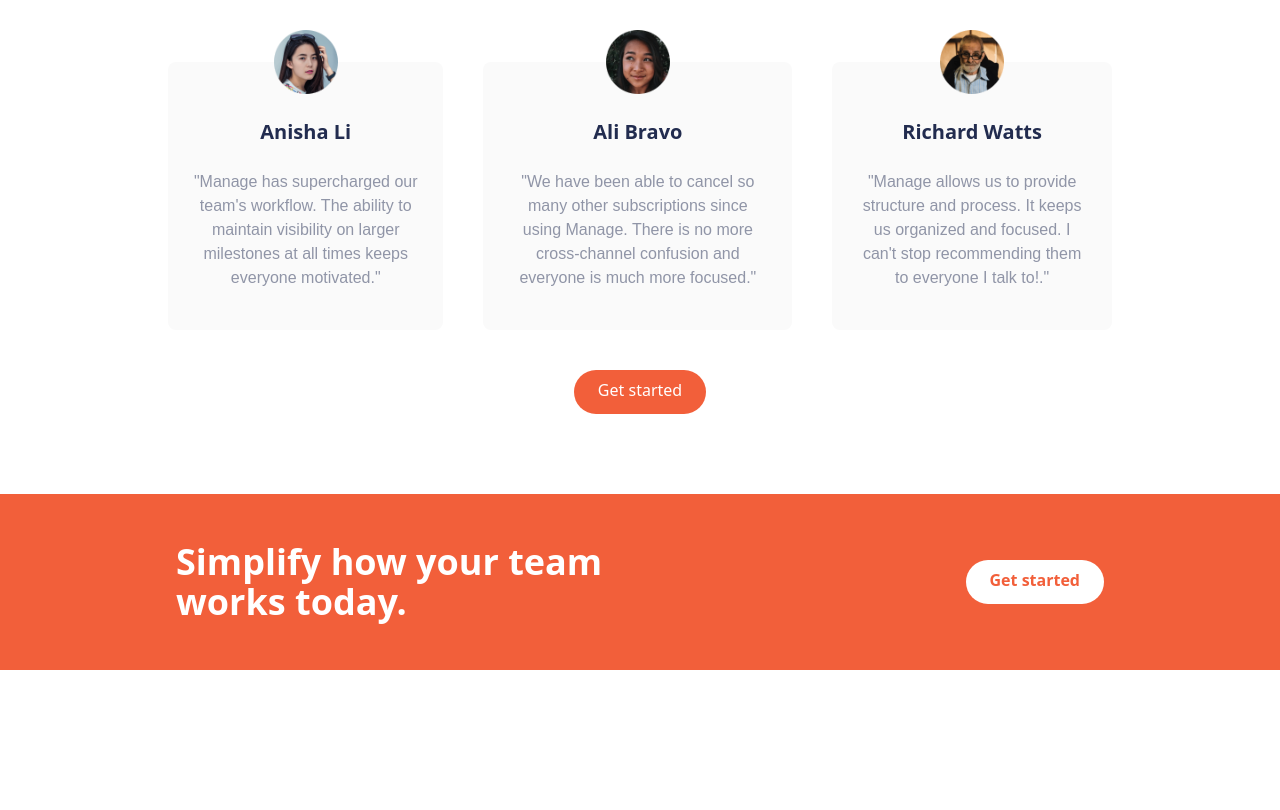
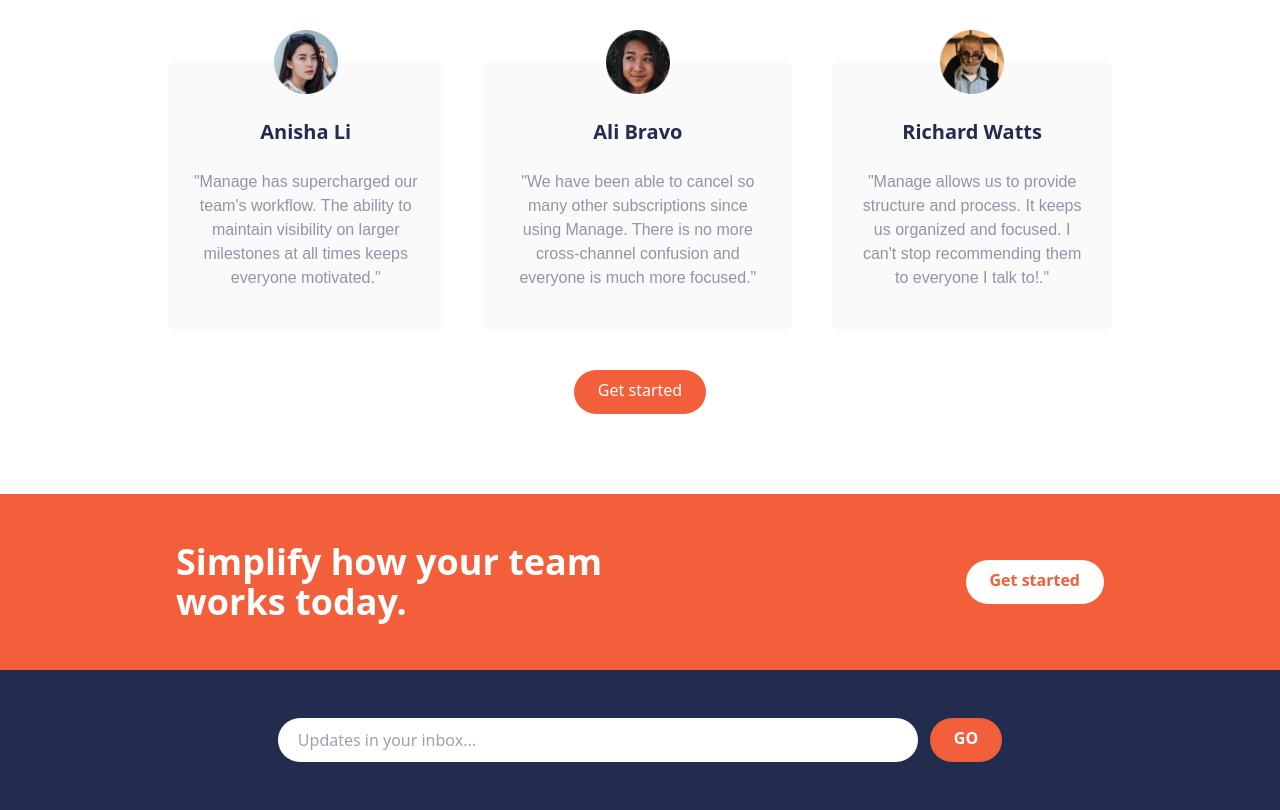
Before and after one commit to luisgcode/tailwindProject, a website: page index.html in a window 1280 px wide. Shown: the part 1330-2140 px from the top of the page. Before the commit the page ends 2000 px from the top, so only its background shows below. Drawn offline with Linux system fonts and the light colour scheme.

Commit message:
Working on footer

```diff
--- a/index.html
+++ b/index.html
@@ -425,6 +425,32 @@
       </div>
     </section>
 
+    <!-- Footer -->
+    <footer>
+      <div
+        class="flex flex-col items-center space-y-4 bg-darkBlue mx-auto py-12"
+      >
+        <!-- Newsletter -->
+        <div class="flex justify-center container px-2 space-x-3">
+          <input
+            class="w-2/3 rounded-full px-5"
+            type="text"
+            name="newsletter"
+            placeholder="Updates in your inbox..."
+          />
+          <button
+            class="p-3 px-6 pt-2 text-white bg-brightRed rounded-full font-bold"
+          >
+            GO
+          </button>
+        </div>
+        <!-- footer menu -->
+        <!-- social -->
+        <!-- logo -->
+        <!-- copy -->
+      </div>
+    </footer>
+
     <script src="scripts/main.js"></script>
   </body>
 </html>
```
Also changed, not shown: styles/tailwind.css.
